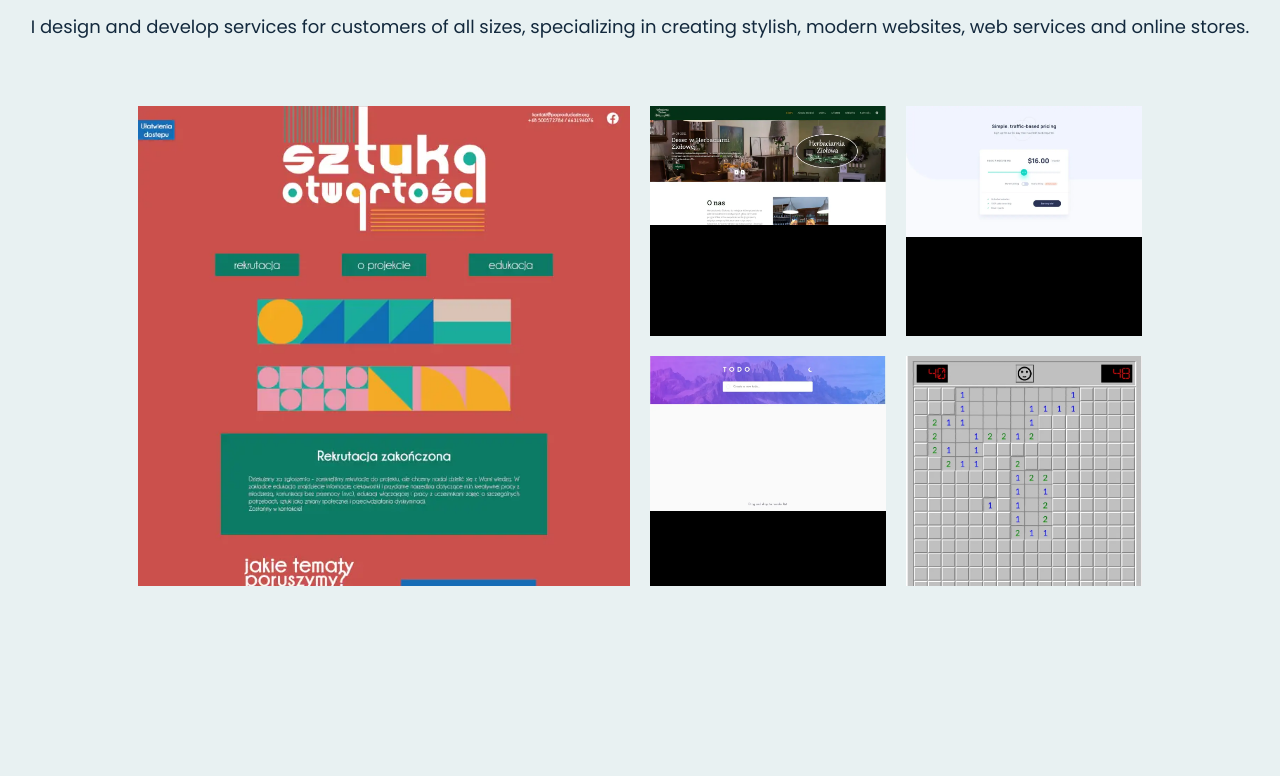
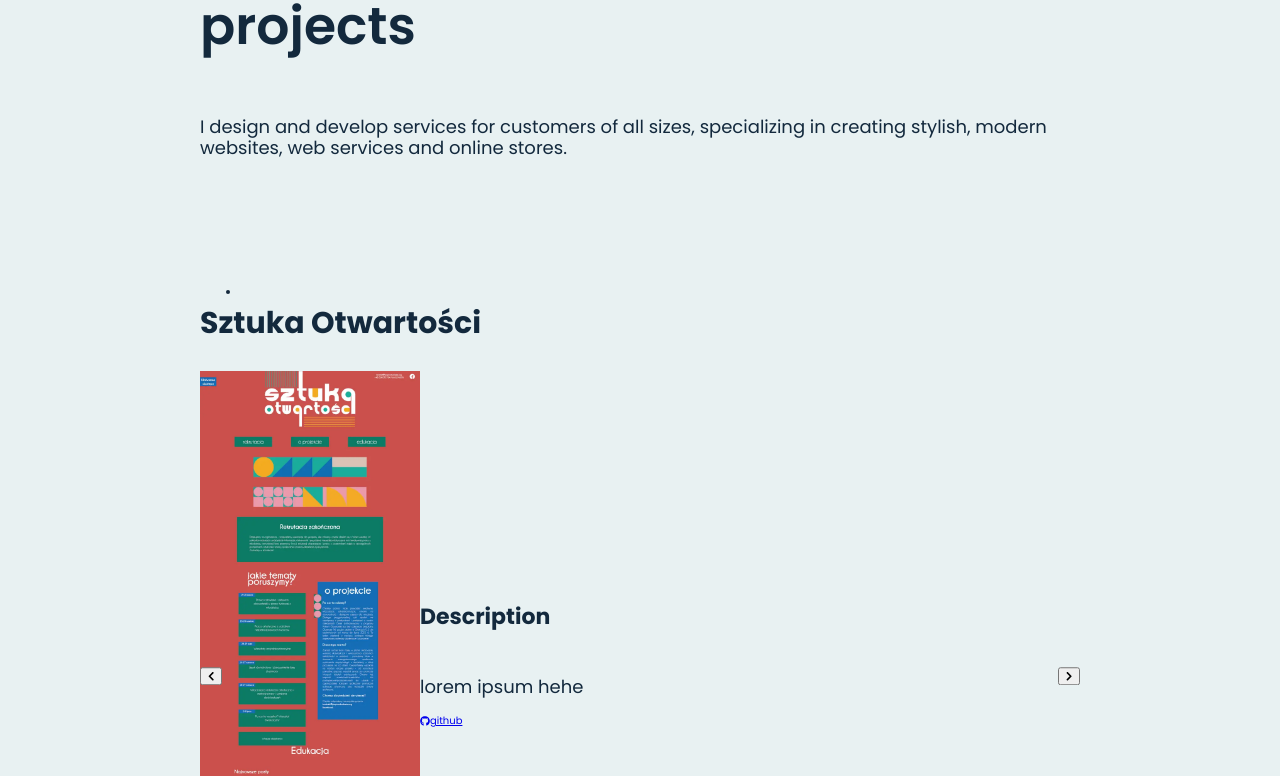
Before and after one commit to mateuszluczkowski/portfolio-ts, a React (Create React App) app: page / in a window 1280 px wide. Shown: the part 1747-2523 px from the top of the page. Before the commit the page ends 2400 px from the top, so only its background shows below. Built offline with nearby package versions, Linux system fonts and the light colour scheme.

Commit message:
added slider instead of grid for projects

```diff
--- a/src/components/PortfolioProject/PortfolioProject.css.ts
+++ b/src/components/PortfolioProject/PortfolioProject.css.ts
@@ -1,57 +1,24 @@
 import styled from "styled-components";
 import { ProjectPropsStyled } from "interfaces";
-export const Root = styled.div<ProjectPropsStyled>`
-   margin: 1rem;
-   grid-area: ${({ gridArea }) => gridArea};
-   background-color: black;
-   overflow: hidden;
-   position: relative;
-   transition: ${({ theme: { transition } }) => transition};
-   &:hover {
-      transform: scale(1.05);
-      z-index: 1;
-   }
+export const Root = styled.div`
+   display: flex;
+   flex-wrap: wrap;
+   max-height: 100%;
+   width: 100%;
 `;
-
-export const Background = styled.img`
+export const Title = styled.h3`
    width: 100%;
-   position: relative;
-   display: block;
-
-   }
 `;
-
-export const Elements = styled.div`
-   color: ${({ theme: { colors } }) => colors.white};
-   height: 100%;
-   width: 100%;
-   position: absolute;
-   top: 0;
-   left: 0;
-   background-color: rgba(0, 0, 0, 0.5);
-   z-index: 1;
-   opacity: 0;
-   transition: ${({ theme: { transition } }) => transition};
-   &:hover {
-      opacity: 1;
-   }
+export const Subtitle = styled.h4``;
+export const ProjectImg = styled.img`
+   max-height: 70vh;
+   flex-basis: 25%;
 `;
-
-export const GitHubLink = styled.a`
-   display: block;
-   color: ${({ theme: { colors } }) => colors.white};
-   font-size: 1.8rem;
-   cursor: pointer;
-   text-decoration: none;
-   color: ${({ theme: { colors } }) => colors.white};
+export const TextWrapper = styled.div`
+   display: flex;
+   flex-direction: column;
+   justify-content: center;
 `;
-export const Link = styled.a`
-   font-size: 1.8rem;
-   color: ${({ theme: { colors } }) => colors.white};
-   text-decoration: none;
-`;
-export const Title = styled.h3``;
-export const Subtitle = styled.h4``;
-export const Description = styled.p`
-   font-size: 1.8rem;
-`;
+export const Description = styled.p``;
+export const GitHub = styled.a``;
+export const Link = styled.a``;
--- a/src/components/PortfolioProject/PortfolioProject.tsx
+++ b/src/components/PortfolioProject/PortfolioProject.tsx
@@ -2,12 +2,12 @@ import { FontAwesomeIcon } from "@fortawesome/react-fontawesome";
 import { faGithub } from "@fortawesome/free-brands-svg-icons";
 
 import {
-   Background,
    Description,
-   GitHubLink,
-   Elements,
+   GitHub,
    Link,
+   ProjectImg,
    Root,
+   TextWrapper,
    Title,
    Subtitle,
 } from "./PortfolioProject.css";
@@ -17,27 +17,27 @@ export default function PortfolioProject({
    background,
    description,
    github,
-   gridArea,
    link,
    name,
 }: ProjectProps) {
    return (
-      <Root gridArea={gridArea}>
-         <Background src={background} />
-         <Elements>
-            <Title children={name} />
-            <GitHubLink
+      <Root>
+         <Title children={name} />
+         <ProjectImg src={background} />
+         <TextWrapper>
+            <Subtitle children="Description" />
+            <Description children={description} />
+            <Link href={link} />
+            <GitHub
+               href={github}
                children={
                   <>
-                     <FontAwesomeIcon icon={faGithub} /> {"github"}
+                     <FontAwesomeIcon icon={faGithub} />
+                     {"github"}
                   </>
                }
-               href={github}
             />
-            <Link href={link} children="Open project" />
-            <Subtitle children="Description" />
-            <Description children={description} />
-         </Elements>
+         </TextWrapper>
       </Root>
    );
 }
--- a/src/components/PortfolioSection/PortfolioSection.css.ts
+++ b/src/components/PortfolioSection/PortfolioSection.css.ts
@@ -5,6 +5,7 @@ export const Root = styled.section`
    align-items: center;
    flex-direction: column;
    min-height: 100vh;
+   padding: ${({ theme: { spacing } }) => `${spacing.xlg} ${spacing.xxxlg}`};
 `;
 
 export const Title = styled.h2`
--- a/src/components/PortfolioSection/PortfolioSection.tsx
+++ b/src/components/PortfolioSection/PortfolioSection.tsx
@@ -1,16 +1,17 @@
-import { Grid, Root, Subtitle, Title } from "./PortfolioSection.css";
-import { PortfolioProject } from "components";
-import { projects } from "data";
+import { Root, Subtitle, Title } from "./PortfolioSection.css";
+import { ProjectSlider } from "components";
+
+const titleData = "Check out my most important projects";
+const subtitleData =
+   "I design and develop services for customers of all sizes, specializing in creating stylish, modern websites, web services and online stores.";
 
 export default function PortfolioSection() {
    return (
       <Root>
-         <Title children="Check out my most important projects" />
-         <Subtitle
-            children="
-I design and develop services for customers of all sizes, specializing in creating stylish, modern websites, web services and online stores."
-         />
-         <Grid>
+         <Title children={titleData} />
+         <Subtitle children={subtitleData} />
+         <ProjectSlider />
+         {/* <Grid>
             {projects.map(
                ({ description, id, name, gridArea, img, github, link }) => (
                   <PortfolioProject
@@ -24,10 +25,7 @@ I design and develop services for customers of all sizes, specializing in creati
                   />
                )
             )}
-            {/* <PortfolioProject gridArea={"mainProject"} background={sztukaImg} /> */}
-         </Grid>
+         </Grid> */}
       </Root>
    );
 }
-
-/////next step: take data from the data folder and render PortolioPoject by map function
--- /dev/null
+++ b/src/components/ProjectSlider/ProjectSlider.css.ts
@@ -0,0 +1,30 @@
+import styled from "styled-components";
+
+import { ProjectSliderNavProps } from "interfaces";
+
+export const Root = styled.div`
+   position: relative;
+   width: 100%;
+   height: 100vh;
+   overflow: hidden;
+   padding: ${({ theme: { spacing } }) => spacing.xxlg} 0;
+`;
+
+export const Navigation = styled.div`
+   width: 100%;
+   height: 100%;
+   z-index: 10;
+   position: absolute;
+`;
+
+export const ArrowButton = styled.button<ProjectSliderNavProps>`
+   position: absolute;
+   top: 50%;
+   ${({ isLeft }) => (isLeft === 1 ? "left: 0" : "right: 0")};
+   transform: translateY(-50%);
+`;
+
+export const Dots = styled.ul``;
+export const SingleDot = styled.li``;
+
+export const Content = styled.div``;
--- /dev/null
+++ b/src/components/ProjectSlider/ProjectSlider.tsx
@@ -0,0 +1,56 @@
+import { FontAwesomeIcon } from "@fortawesome/react-fontawesome";
+import {
+   faChevronLeft,
+   faChevronRight,
+} from "@fortawesome/free-solid-svg-icons";
+
+import {
+   ArrowButton,
+   Content,
+   Dots,
+   Navigation,
+   Root,
+   SingleDot,
+} from "./ProjectSlider.css";
+import { projects } from "data";
+import { PortfolioProject } from "components";
+export default function ProjectSlider() {
+   return (
+      <Root>
+         <Navigation>
+            <ArrowButton
+               isLeft={1}
+               children={<FontAwesomeIcon icon={faChevronLeft} />}
+            />
+            <ArrowButton
+               isLeft={-1}
+               children={<FontAwesomeIcon icon={faChevronRight} />}
+            />
+            <Dots>
+               <SingleDot />
+            </Dots>
+         </Navigation>
+         <Content>
+            <PortfolioProject
+               background={projects[0].img}
+               description={projects[0].description}
+               github={projects[0].github}
+               gridArea={projects[0].gridArea}
+               key={projects[0].id}
+               link={projects[0].link}
+               name={projects[0].name}
+            />
+         </Content>
+      </Root>
+   );
+}
+
+// <PortfolioProject
+//                      background={img}
+//                      description={description}
+//                      github={github}
+//                      gridArea={gridArea}
+//                      key={id}
+//                      link={link}
+//                      name={name}
+//                   />
--- /dev/null
+++ b/src/components/ProjectSlider/index.ts
@@ -0,0 +1 @@
+export { default } from "./ProjectSlider";
--- a/src/components/index.ts
+++ b/src/components/index.ts
@@ -4,3 +4,4 @@ export { default as Header } from "./Header";
 export { default as ThemeSwitcher } from "./ThemeSwitcher";
 export { default as PortfolioSection } from "./PortfolioSection";
 export { default as PortfolioProject } from "./PortfolioProject";
+export { default as ProjectSlider } from "./ProjectSlider";
--- a/src/data/projects.data.ts
+++ b/src/data/projects.data.ts
@@ -12,6 +12,7 @@ export const projects = [
       github: "https://github.com/",
       link: "https://openlink.com/",
       gridArea: "mainProject",
+      isComercial: true,
    },
    {
       id: 1,
@@ -21,6 +22,7 @@ export const projects = [
       github: "https://github.com/mateuszluczkowski/herbaciarnia-react",
       link: "https://herbaciarniaziolowareact.herokuapp.com/",
       gridArea: "project1",
+      isComercial: true,
    },
    {
       id: 2,
@@ -32,6 +34,7 @@ export const projects = [
          "https://github.com/mateuszluczkowski/react-mentor-interactive-pricing-slider",
       link: "https://mateuszluczkowski.github.io/react-mentor-interactive-pricing-slider/",
       gridArea: "project2",
+      isComercial: false,
    },
    {
       id: 3,
@@ -42,6 +45,7 @@ export const projects = [
       github: "https://github.com/mateuszluczkowski/react-mentor-redux-todo",
       link: "https://mateuszluczkowski.github.io/react-mentor-redux-todo/",
       gridArea: "project3",
+      isComercial: false,
    },
    {
       id: 4,
@@ -52,5 +56,6 @@ export const projects = [
       github: "https://github.com/mateuszluczkowski/js-game-minesweeper",
       link: "https://mateuszluczkowski.github.io/js-game-minesweeper/",
       gridArea: "project4",
+      isComercial: false,
    },
 ];
--- a/src/interfaces/interfaces.ts
+++ b/src/interfaces/interfaces.ts
@@ -18,3 +18,7 @@ export interface ProjectProps {
 export interface ProjectPropsStyled {
    gridArea: string;
 }
+
+export interface ProjectSliderNavProps {
+   isLeft: number;
+}
```
